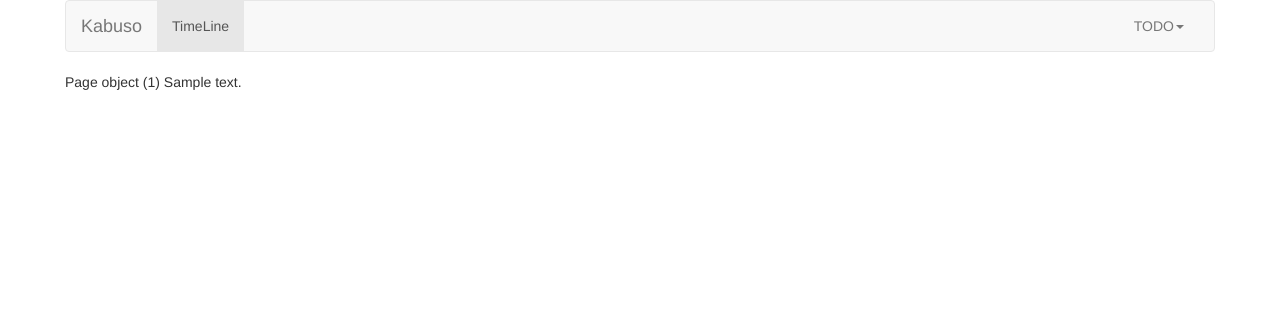
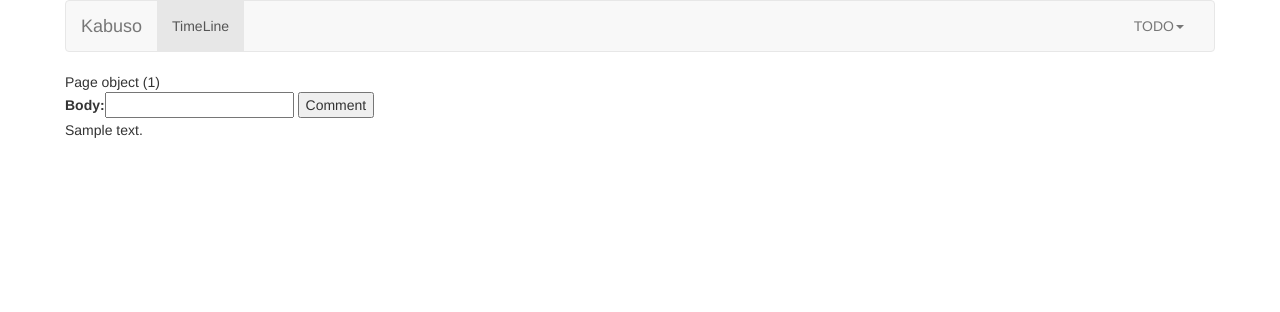
Before and after one commit to hirokiky/kabuso, a Django app: page /page/1/ in a window 1280 px wide. Shown: the top 312 px of the page. Run offline with Django 3.2, Linux system fonts and the light colour scheme; tables that the repository leaves empty hold one stand-in row (values such as "Sample post"); some libraries are stand-ins or nearby versions.

Commit message:
Added comment flow on page_detail

```diff
--- a/kabuso/core/api.py
+++ b/kabuso/core/api.py
@@ -1,4 +1,4 @@
-from core.models import Page, Read
+from core.models import Page, Read, Comment
 
 
 def read_page(url, user):
@@ -39,3 +39,25 @@ def list_comments(page, sorted_by='top'):
         return comments.order_by('-created_at')
     else:
         return comments.order_by('-point')
+
+
+def comment_detail(user, page):
+    try:
+        comment = Comment.objects.get(user=user, page=page)
+    except Comment.DoesNotExist:
+        return {'error': {'code': 'not found'}}
+
+    return {
+        'comment': comment
+    }
+
+
+def comment_page(user, page_id, body):
+    comment = Comment.objects.create(
+        user=user,
+        page_id=page_id,
+        body=body,
+    )
+    return {
+        'comment': comment,
+    }
--- a/kabuso/webfront/forms.py
+++ b/kabuso/webfront/forms.py
@@ -7,3 +7,7 @@ class ReadPageForm(forms.Form):
 
 class PageDetailForm(forms.Form):
     sorted_by = forms.ChoiceField(choices=(('top', 'Top'), ('newest', 'Newest')))
+
+
+class CommentPageForm(forms.Form):
+    body = forms.CharField(max_length=4095, widget=forms.TextInput())
--- a/kabuso/webfront/templates/webfront/page_detail.html
+++ b/kabuso/webfront/templates/webfront/page_detail.html
@@ -2,6 +2,19 @@
 
 {% block main %}
   {{ page }}
+
+  {% if user_comment %}
+    {{ user_comment.body }}
+  {% endif %}
+
+  {% if comment_form %}
+    <form method="post" action="{% url 'webfront:comment_page' page_id=page.id %}">
+      {% csrf_token %}
+      {{ comment_form }}
+      <input type="submit" value="Comment"/>
+    </form>
+  {% endif %}
+
   {% for comment in comments %}
     {{ comment.body }}
   {% endfor %}
--- a/kabuso/webfront/urls.py
+++ b/kabuso/webfront/urls.py
@@ -9,6 +9,7 @@ urlpatterns = patterns(
 
     url(r'^read/$', views.read_page, name='read_page'),
     url(r'^page/(?P<page_id>\d+)/$', views.page_detail, name='page_detail'),
+    url(r'^page/(?P<page_id>\d+)/comment/$', views.comment_page, name='comment_page'),
 
     url(r'^$', views.top, name='top'),
 )
--- a/kabuso/webfront/views.py
+++ b/kabuso/webfront/views.py
@@ -1,7 +1,8 @@
 from django.contrib.auth import views as auth_views
 from django.contrib.auth.views import login_required
 from django.core.urlresolvers import reverse
-from django.http import HttpResponseRedirect, Http404
+from django.http import HttpResponseRedirect, Http404, HttpResponseBadRequest
+from django.views.decorators.http import require_POST
 
 from core import api as core_api
 from core.views.template import template_view
@@ -62,5 +63,37 @@ def page_detail(request, page_id):
     page = resp['page']
     comments = core_api.list_comments(page, sorted_by=sorted_by)
 
+    if request.user.is_authenticated():
+        resp = core_api.comment_detail(request.user, page)
+        if 'error' in resp:
+            user_comment = None
+            comment_form = forms.CommentPageForm()
+        else:
+            user_comment = resp['comment']
+            comment_form = None
+    else:
+        user_comment = None
+        comment_form = forms.CommentPageForm()
+
     return {'page': page,
-            'comments': comments}
+            'comments': comments,
+            'user_comment': user_comment,
+            'comment_form': comment_form}
+
+
+@login_required
+@require_POST
+def comment_page(request, page_id):
+    form = forms.CommentPageForm(request.POST)
+    if not form.is_valid():
+        # TODO: Leave errors as messages
+        return HttpResponseRedirect(reverse('webfront:page_detail', kwargs={'page_id': page_id}))
+
+    core_api.comment_page(
+        request.user,
+        page_id,
+        form.cleaned_data['body'],
+    )
+    return HttpResponseRedirect(
+        '{}?sorted_by=newest'.format(reverse('webfront:page_detail', kwargs={'page_id': page_id}))
+    )
```
